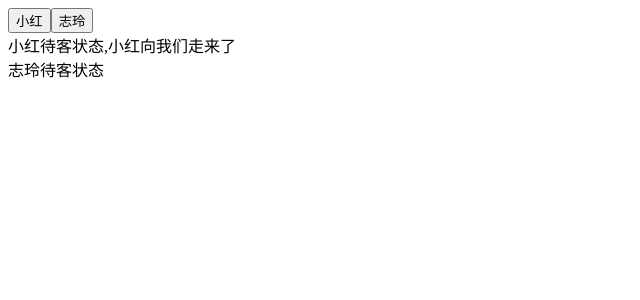
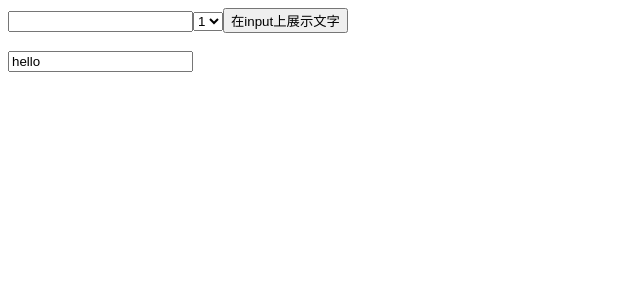
Before and after one commit to scalerone/ReactHooksDemo, a React (Create React App) app in the folder demo01/: page / in a window 1280 px wide. Shown: the top 300 px of the page, without its empty margins (0-640 px from the left). Built offline with nearby package versions, Linux system fonts and the light colour scheme.

Commit message:
useRef的获得DOM和变量保存的作用演示

```diff
--- a/demo01/src/Example7/Example7.js
+++ b/demo01/src/Example7/Example7.js
@@ -11,7 +11,8 @@
         </>
     )
 }
-
+//接收参数的写法 name对应xiaohong，zhiling对应志玲
+//父组件更新时不想影响子组件使用useMemo---重复渲染的问题，和不想渲染更新某个组件
 function ChildComponent({name,children}){
     function changeXiaohong(name){
         console.log('她来了，她来了。小红向我们走来了')
--- /dev/null
+++ b/demo01/src/Example8.js
@@ -0,0 +1,37 @@
+import React, { useRef,useState,useEffect} from 'react';
+function Example8(){
+    const inputEl = useRef(null)
+    const selectEl = useRef(null)
+    console.log(inputEl)
+    const onButtonClick=()=>{
+        //useRef获取DOM元素
+        inputEl.current.value="Hello ,xiaohui"
+        console.log(inputEl) //输出获取到的DOM节点
+        console.log(selectEl.current.value) //输出获取到的DOM节点
+    }
+    const [text, setText] = useState('hello')
+
+    const textRef = useRef()
+
+    useEffect(()=>{
+        textRef.current = text;
+        console.log('textRef.current:', textRef.current)
+    })
+
+    return (
+        <>
+            {/*保存input的ref到inputEl */}
+            <input ref={inputEl} type="text"/>
+            <select name='test' ref={selectEl}>
+                <option value="1">1</option>
+                <option value={2}> 2</option>
+            </select>
+            <button onClick = {onButtonClick}>在input上展示文字</button>
+
+            <br/>
+            <br/>
+            <input value={text} onChange={(e)=>{setText(e.target.value)}} />
+        </>
+    )
+}
+export default Example8
--- a/demo01/src/index.js
+++ b/demo01/src/index.js
@@ -6,7 +6,9 @@
 import Example3 from "./Example3";
 // import Example from "./Example4";
 // import Example from "./Example5";
+// import Example from "./Example5";
 // import Example from './Example6/Example6'
-import Example from './Example7/Example7'
+// import Example from './Example7/Example7'
+import Example from "./Example8";
 // ReactDOM.render(<App />, document.getElementById('root'));
 ReactDOM.render(<Example />, document.getElementById('root'));
```
